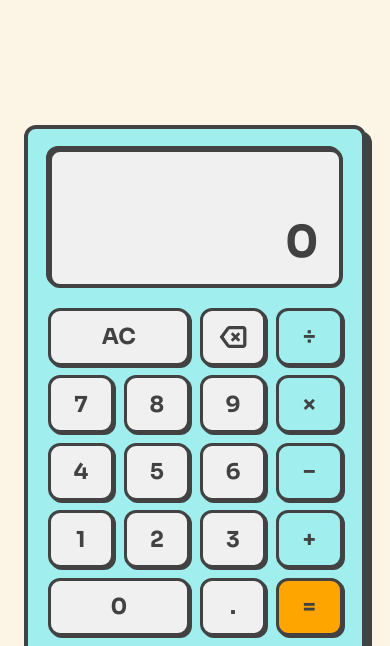
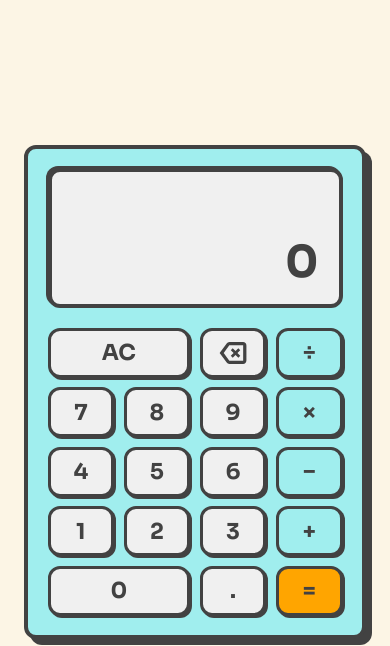
Before and after one commit to drewriverss/calculator-example, a plain HTML site: page index.html in a window 390 px wide. Shown: the top 646 px of the page. Drawn offline with Linux system fonts and the light colour scheme.

Commit message:
test: Button responsive size

```diff
--- a/styles.css
+++ b/styles.css
@@ -90,7 +90,7 @@ body {
 }
 
 .button {
-  height: 58px;
+  height: clamp(3.125rem, 10vw, 3.625rem); /* min 50px, max 58px */
   width: 100%;
   font-family: inherit;
   font-size: 1.375rem; /* 22px */
```
